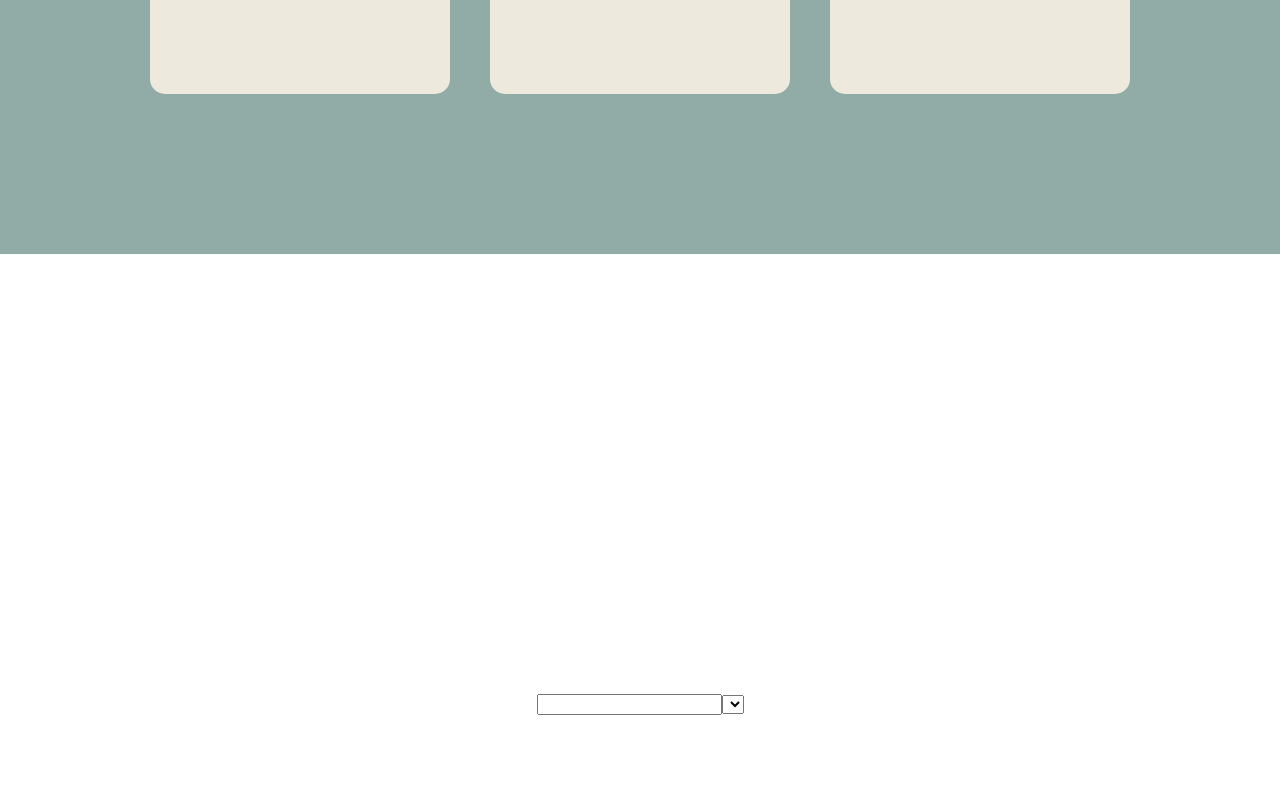
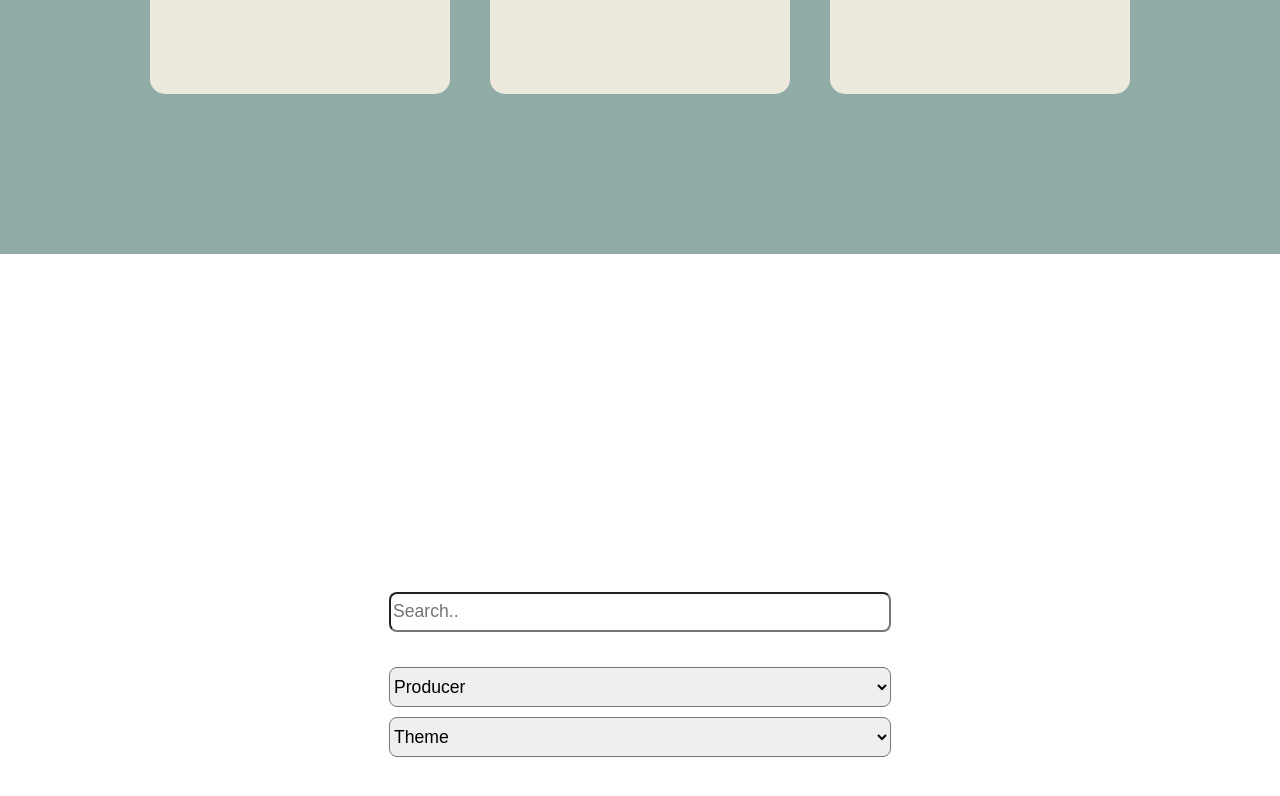
Before and after one commit to asaber123/localproduceReact, a React (Create React App) app: page / in a window 1280 px wide. Shown: the part 1266-2062 px from the top of the page. Built offline with nearby package versions, Linux system fonts and the light colour scheme; no server answers.

Commit message:
some styling added

```diff
--- a/src/pages/search/Search.tsx
+++ b/src/pages/search/Search.tsx
@@ -31,6 +31,7 @@ export function Search() {
     const [isSearch, setSearch] = useState("");
     const [isSearchPickup, setPickupSeatch] = useState("");
     const [isSearchProducer, setSearchProducer] = useState("");
+    const [isSearchTheme, setSearchTheme] = useState("");
 
     const arr = data.reverse().filter((q) => {
         if (isSearch === "") {
@@ -56,6 +57,14 @@ export function Search() {
         } else {
             return "";
         }
+    }).filter((q) => {
+        if (isSearchTheme === "") {
+            return q;
+        } else if (q.theme.toString().includes(isSearchTheme)) {
+            return q;
+        } else {
+            return "";
+        }
     }).map((produce => {
         let item = "";
         for (let i = 0; i < producer.length; i++) {
@@ -67,7 +76,8 @@ export function Search() {
 
         return (
 
-            <div className="produce-div">
+            <div className="produce-div" id={produce.theme}>
+                <div className="products">
                     <h3>{produce.produceName}</h3>
                     <p><b>Producer:</b> {item}</p>
                     <p><b>Price:</b> {produce.price}</p>
@@ -75,18 +85,31 @@ export function Search() {
                     <p><b>Theme: </b>{produce.theme}</p>
                     <p><b>Description:</b> {produce.description}</p>
                 </div>
+                <button>Order product</button>
+            </div>
         );
     }));
 
     return (
         <div className="search">
-            <input type="text" onChange={(e)=>{setSearch(e.target.value)}} />
-            <select onChange={(e)=>{setSearchProducer(e.target.value)}}> <option> </option>{producer.map(e =>{
-               return(
+            <div className="search-alternative" >
+                <input className="search-field" placeholder="Search.." type="search" onChange={(e) => { setSearch(e.target.value) }} /> <br />
+                <select className="search-field" onChange={(e) => { setSearchProducer(e.target.value) }}> <option> Producer</option>{producer.map(e => {
+                    return (
 
-                 <option value={e.producerId}> {e.producerName} </option>)}
+                        <option value={e.producerId}> {e.producerName} </option>)
+                })
+                }
+                </select>
+                <select className="search-field" onChange={(e) => { setSearchTheme(e.target.value) }}> <option> Theme</option>{data.map(e => {
+
+                    return (
+
+                        <option value={e.theme}> {e.theme} </option>)
+                }
                 )
                 } </select>
+            </div>
             {arr}
         </div>
     );
--- a/src/pages/search/search.scss
+++ b/src/pages/search/search.scss
@@ -9,14 +9,37 @@
     width: 100vw;
     flex-direction: row;
     flex-wrap: wrap;
-    margin-top: 50px;
+    margin-top: 20px;
+    .search-alternative{
+        width: 100%;
+        display: flex;
+        flex-direction: column;
+        padding-left: 30%;
+        padding-right: 30%;
+        padding-top: 5%;
+        padding-bottom: 5%;
+        .search-field{
+            height: 40px;
+            border-radius: 8px;
+            margin:5px;
+            font-size: 1.1em;
+        }
+
+    }
     .produce-div{
         width: 300px;
         height: 400px;
         padding: 20px;
-
+        display: flex;
+        align-content: space-between;
+        flex-direction: column;
         border-radius: 20px;
         border: 2px solid blue;
         margin:10px;
+        button{
+            @include button(rgb(46, 97, 88));
+
+        }
     }
+
 }
--- a/src/styles/_variables.scss
+++ b/src/styles/_variables.scss
@@ -38,3 +38,20 @@ $spacing-large:32px;
 //Border
 $borderRatuius:12px;
 $borderHeight:100px;
+
+//Mixins
+@mixin button($bgcolor){
+  padding-right: 7%;
+  padding-left: 7%;
+  padding-top: 3%;
+  padding-bottom: 3%;
+  font-size: 1.2em;
+  font-weight: bold;
+  background-color: $bgcolor;
+  border: none;
+  border-radius: 12px;
+  color: white;
+  &:hover{
+    background-color: lighten( $bgcolor, 10% )
+  }
+}
```
Lines whose indentation alone changed are shown as unchanged.
